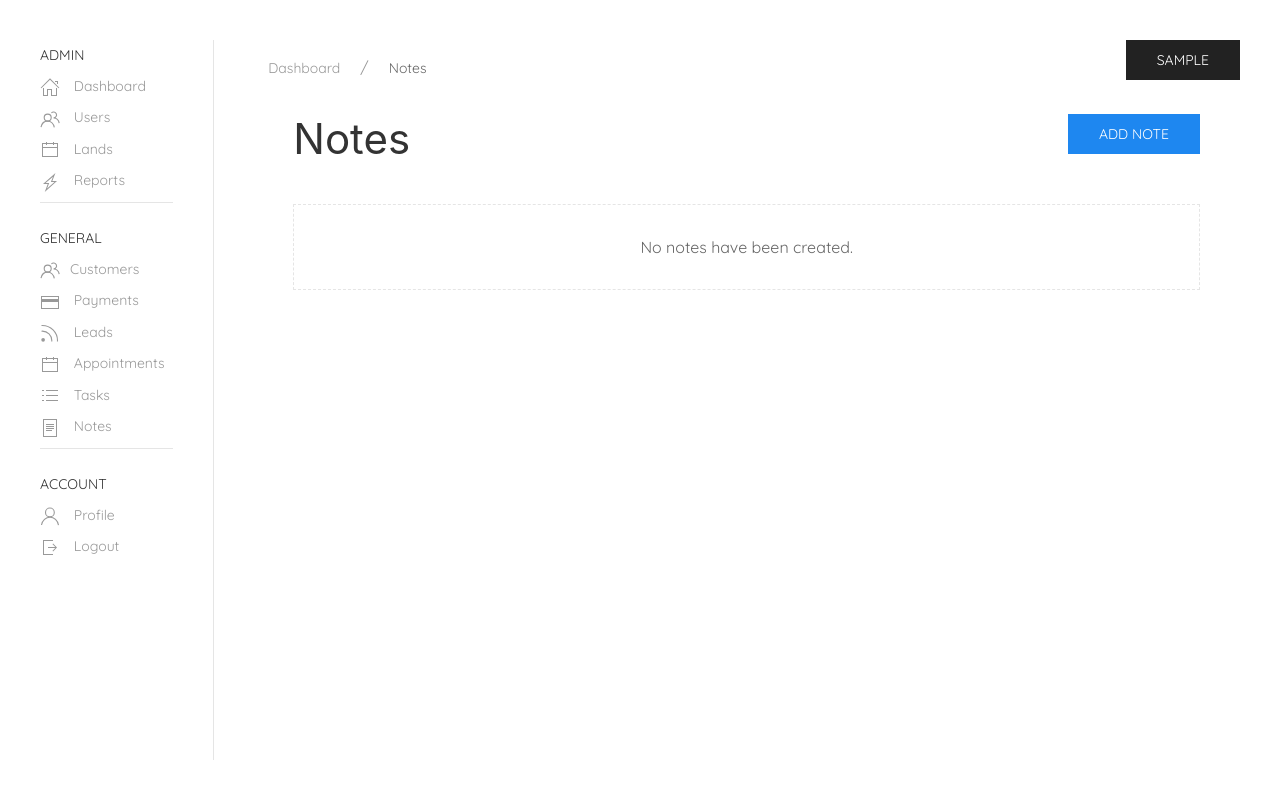
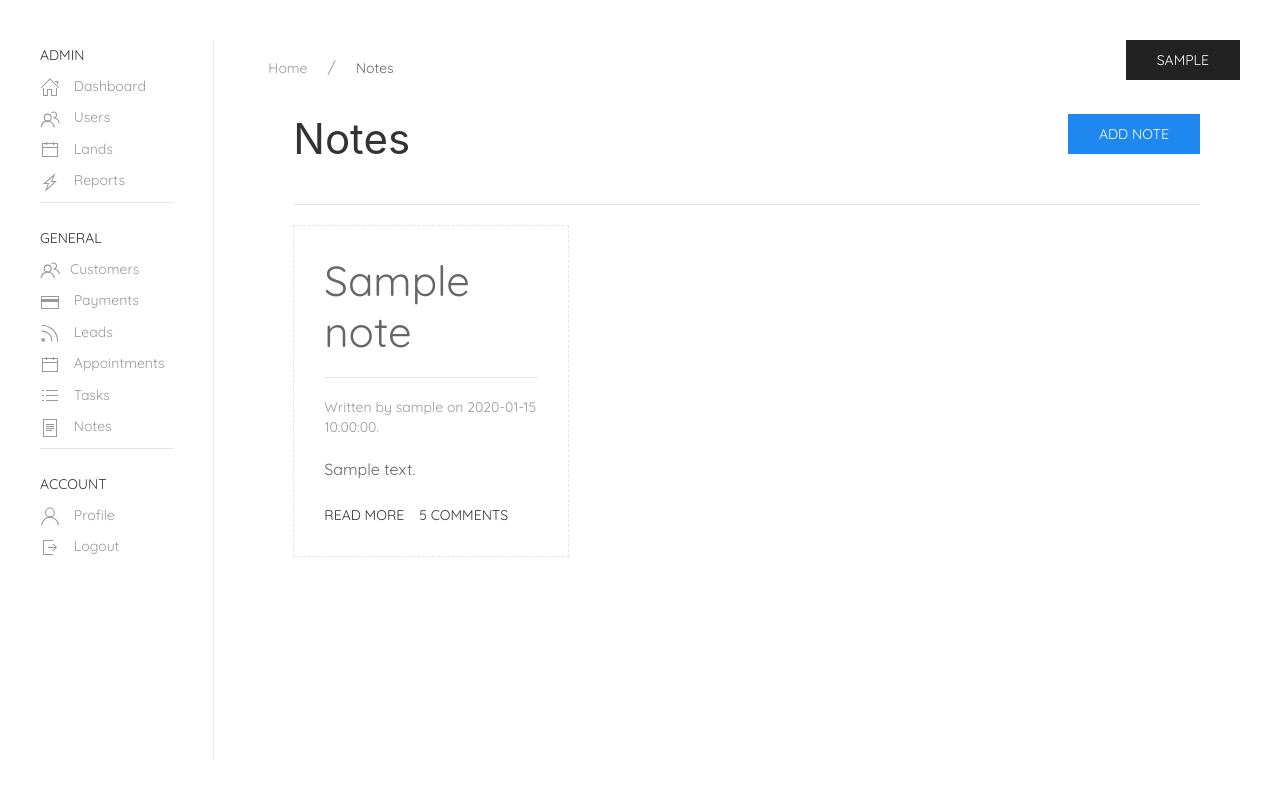
Before and after one commit to Victor-Kariuki/bushline-crm, a Flask app: page /notes/ in a window 1280 px wide. Run offline with Flask 2, Linux system fonts and the light colour scheme; a user stored in the database is signed in; tables that the repository leaves empty hold one stand-in row (values such as "Sample post"); parts of the project's set-up code (start-up, migrations or seed data) failed here and were passed over; some libraries are stand-ins or nearby versions.

Commit message:
update notes module

```diff
--- a/app/__init__.py
+++ b/app/__init__.py
@@ -51,6 +51,9 @@ def create_app(env_name):
     from app.blueprints.customer import customer as customer_blueprint
     app.register_blueprint(customer_blueprint, url_prefix='/customers')
 
+    from app.blueprints.dashboard import dashboard as dashboard_blueprint
+    app.register_blueprint(dashboard_blueprint, url_prefix='/dashboard')
+
     from app.blueprints.land import land as land_blueprint
     app.register_blueprint(land_blueprint, url_prefix='/lands')
 
--- a/app/blueprints/note/views.py
+++ b/app/blueprints/note/views.py
@@ -23,7 +23,19 @@ def read_notes():
     else:
         notes = Note.query.all()
 
-    return render_template('notes/index.html.j2', title='Notes')
+    return render_template('notes/index.html.j2', notes=notes, title='Notes')
+
+@note.route('/<int:id>')
+@login_required
+def read_note(id):
+    """
+    Handle request to /notes route \n
+    Retrieve and render all notes
+    """
+
+    note = Note.query.filter_by(id=id).first_or_404()
+
+    return render_template('notes/single.html.j2', note=note, title='Notes')
 
 @note.route('/create', methods=['GET', 'POST'])
 @login_required
--- a/app/templates/dashboard.html.j2
+++ b/app/templates/dashboard.html.j2
@@ -28,7 +28,7 @@
         <div class="uk-width-1-6@m uk-visible@m">
             <ul class="uk-nav-default uk-nav-parent-icon" uk-nav>
                 <li class="uk-nav-header">Admin</li>
-                <li><a href="/"><span class="uk-margin-small-right" uk-icon="icon: home"></span> Dashboard</a></li>
+                <li><a href="{{ url_for('dashboard.index') }}"><span class="uk-margin-small-right" uk-icon="icon: home"></span> Dashboard</a></li>
                 <li><a href="{{ url_for('user.read_users') }}"><span class=" uk-margin-small-right"
                             uk-icon="icon: users"></span> Users</a></li>
                 <li><a href="{{ url_for('land.read_lands') }}"><span class="uk-margin-small-right"
@@ -65,7 +65,7 @@
                 <div class="uk-float-left">
                     <div class="uk-padding-small uk-visible@m">
                         <ul class="uk-breadcrumb">
-                            <li><a href="#">Dashboard</a></li>
+                            <li><a href="#">Home</a></li>
                             <li><span>{{ title }}</span></li>
                         </ul>
                     </div>
--- a/app/templates/leads/index.html.j2
+++ b/app/templates/leads/index.html.j2
@@ -27,6 +27,7 @@
                 <th class="uk-table-shrink">Location</th>
                 <th class="uk-table-shrink">Land</th>
                 <th class="uk-table-shrink">Assignee</th>
+                <th class="uk-table-shrink">Status</th>
                 <th class="uk-table-shrink">Edit</th>
                 <th class="uk-table-shrink">Delete</th>
             </tr>
@@ -49,6 +50,7 @@
                     {{ assignee.username }}
                     {% endfor %}
                 </td>
+                <td><span class="uk-label uk-badge">{{ lead.status.name }}</span></td>
                 <td>
                     <a href="{{ url_for('lead.update_lead', id=lead.id) }}" class="uk-icon-link"
                         uk-icon="file-edit"></a>
--- a/app/templates/notes/index.html.j2
+++ b/app/templates/notes/index.html.j2
@@ -9,15 +9,17 @@
         <a class="uk-button uk-button-primary" href="{{ url_for('note.create_note') }}">Add Note</a>
     </div>
 </div>
+<hr>
 {% if notes %}
-<div class="uk-child-width-1-4@m" uk-grid>
+<div class="uk-child-width-1-3@m" uk-grid>
     {% for note in notes %}
     <div>
+        <div class="uk-placeholder">
             <article class="uk-article">
 
-            <h1 class="uk-article-title"><a class="uk-link-reset" href="">{{ note.title }}</a></h1>
-
-            <p class="uk-article-meta">Written by <a href="#">{{ note.created_by }}</a> on {{ note.created_on }}.</p>
+                <div class="uk-article-title"><a class="uk-link-reset" href="{{ url_for('note.read_note', id=note.id) }}">{{ note.title }}</a></div>
+                <hr>
+                <p class="uk-article-meta">Written by <a href="#">{{ note.user.username }}</a> on {{ note.created_on }}.</p>
 
                 <p class="uk-text-truncate">{{ note.description }}</p>
 
@@ -32,6 +34,7 @@
 
             </article>
         </div>
+    </div>
     {% endfor %}
 </div>
 {% else %}
```
Also changed, not shown: app/blueprints/dashboard/__init__.py (added, +9 -0 lines), app/blueprints/dashboard/views.py (added, +24 -0 lines), app/templates/dashboard/index.html.j2 (added, +7 -0 lines), app/templates/notes/single.html.j2 (+17 -0 lines). Lines whose indentation alone changed are shown as unchanged.
